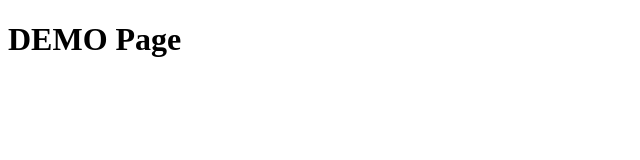
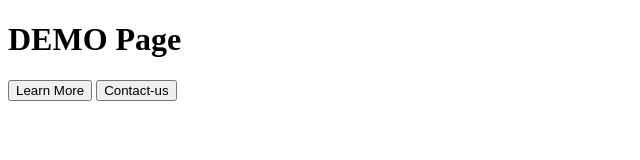
Before and after one commit to anishravi/Web_dev, a plain HTML site: page index.html in a window 1280 px wide. Shown: the whole page, without its empty margins (0-640 px from the left). Drawn offline with Linux system fonts and the light colour scheme.

Commit message:
second commit

```diff
--- a/index.html
+++ b/index.html
@@ -7,5 +7,7 @@
 </head>
 <body>
 	<h1>DEMO Page</h1>
+	<button>Learn More</button>
+	<button>Contact-us</button>
 </body>
 </html>
```
